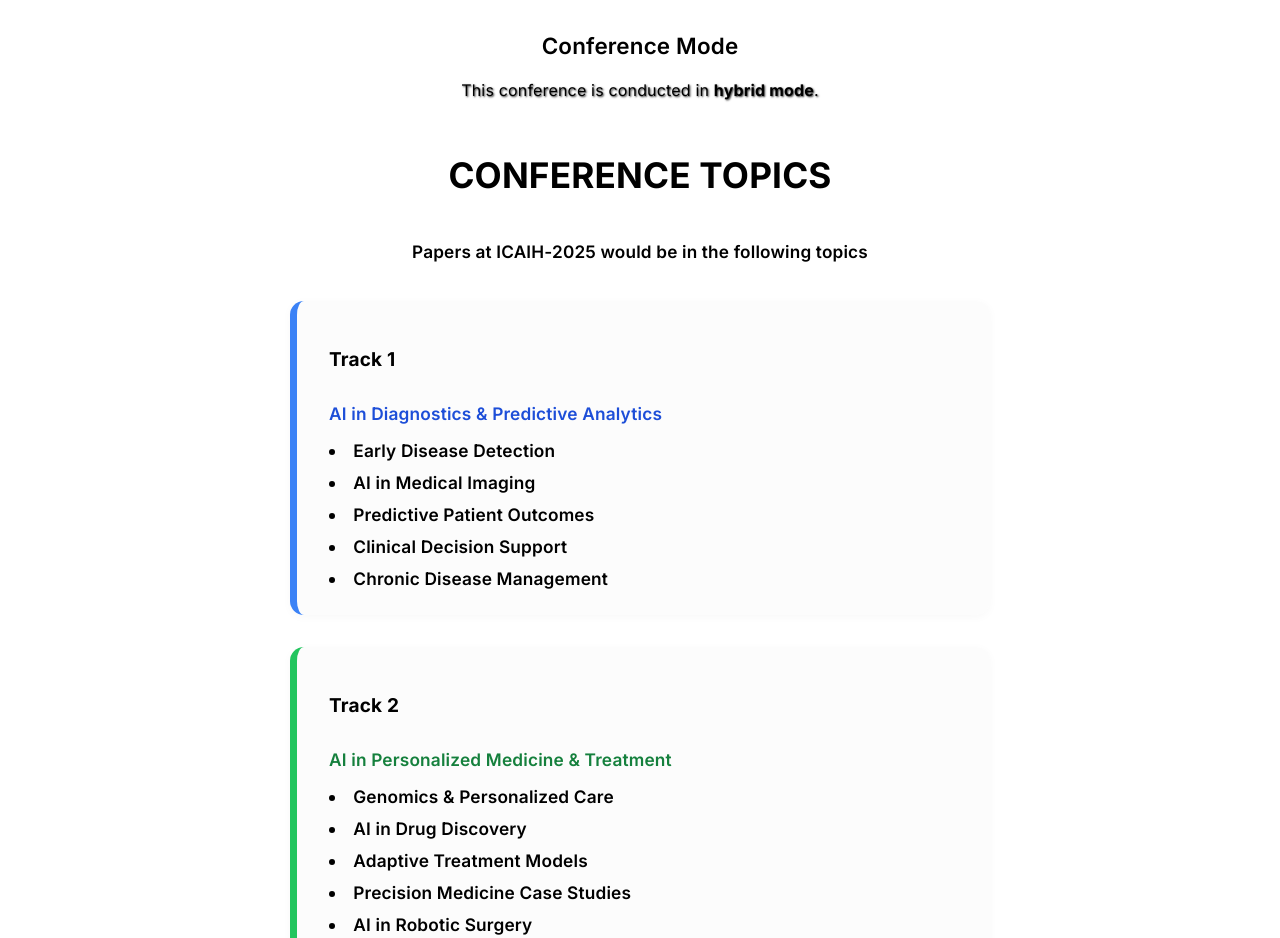
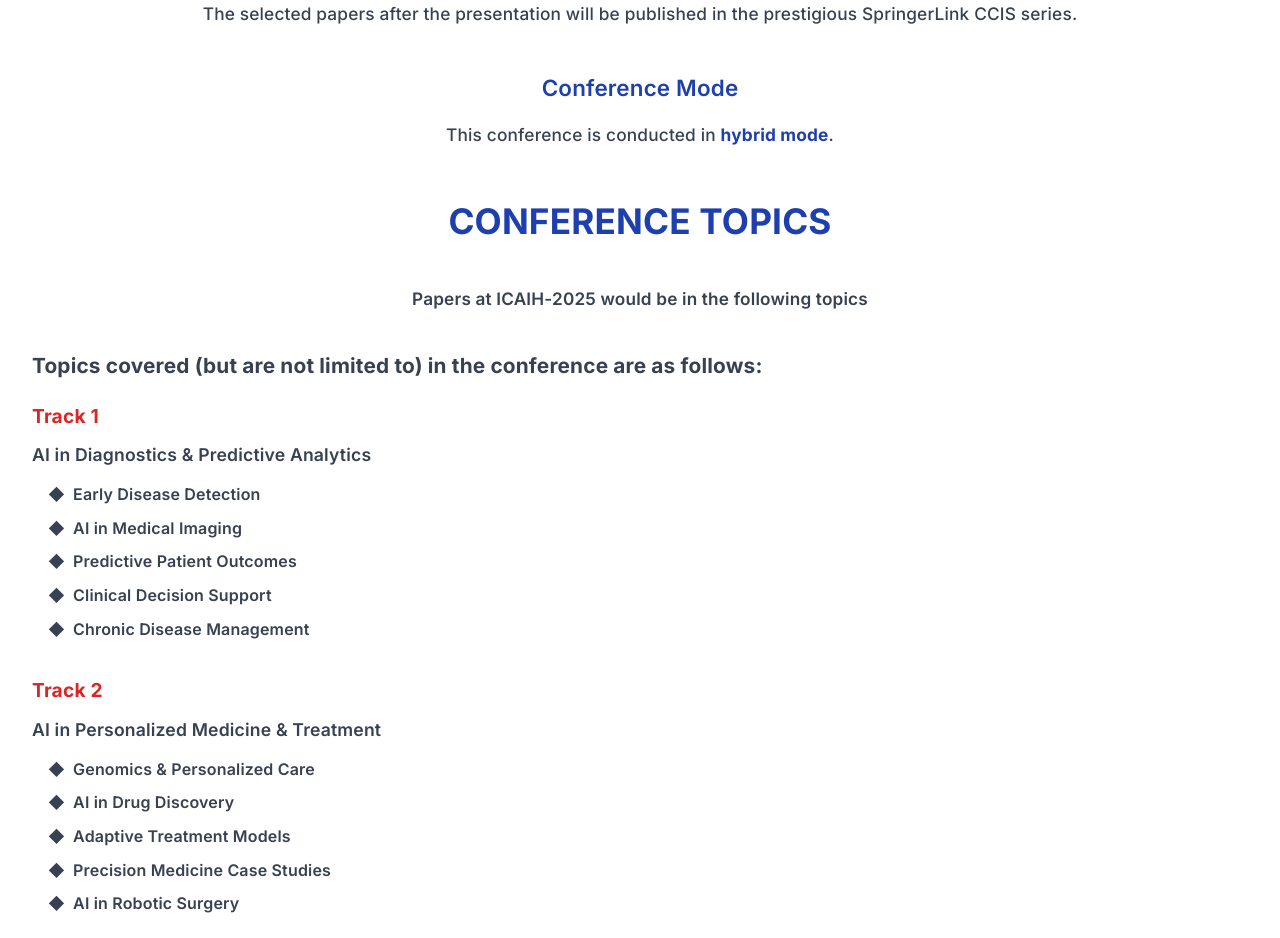
Before and after one commit to nazarethadlynn/SACAIM, a Next.js app: page / in a window 1280 px wide. Shown: the part 2540-3478 px from the top of the page. Built offline with nearby package versions, Linux system fonts and the light colour scheme.

Commit message:
Removed gaps between container

```diff
--- a/src/app/page.tsx
+++ b/src/app/page.tsx
@@ -1,7 +1,6 @@
 import HeroBanner from '@/components/sections/Hero/HeroBanner'
 import AboutUniversity from '@/components/AboutUniversity'
 import AboutConference from '@/components/AboutConference'
-// Removed import ConferenceTopics from '@/components/ConferenceTopics'
 import ConferenceChair from '@/components/ConferenceChair'
 import KeynoteSpeakers from '@/components/KeynoteSpeakers'
 import ImportantDates from '@/components/ImportantDates'
@@ -10,39 +9,37 @@ import Contact from '@/components/Contact'
 
 export default function Home() {
   return (
-    <div className="scrollable-content">
-      <main className="page-content">
-        <section id="home" className="hero-section">
+    <div className="scrollable-content" style={{ margin: 0, padding: 0 }}>
+      <main className="page-content" style={{ margin: 0, padding: 0 }}>
+        <section id="home" className="hero-section" style={{ margin: 0, padding: 0 }}>
           <HeroBanner />
         </section>
 
-        <section id="about" className="content-section">
+        <section id="about" style={{ margin: 0, padding: 0, display: 'block' }}>
           <AboutUniversity />
         </section>
 
-        <section className="content-section">
+        <section style={{ margin: 0, padding: 0, display: 'block' }}>
           <AboutConference />
         </section>
 
-        {/* ConferenceTopics section removed as per your comment */}
-
-        <section className="content-section">
+        <section style={{ margin: 0, padding: 0, display: 'block' }}>
           <ConferenceChair />
         </section>
 
-        <section id="keynote-speakers" className="content-section">
+        <section id="keynote-speakers" style={{ margin: 0, padding: 0, display: 'block' }}>
           <KeynoteSpeakers />
         </section>
 
-        <section id="important-dates" className="content-section">
+        <section id="important-dates" style={{ margin: 0, padding: 0, display: 'block' }}>
           <ImportantDates />
         </section>
 
-        <section className="content-section">
+        <section style={{ margin: 0, padding: 0, display: 'block' }}>
           <Conveners />
         </section>
 
-        <section id="contact" className="content-section">
+        <section id="contact" style={{ margin: 0, padding: 0, display: 'block' }}>
           <Contact />
         </section>
       </main>
--- a/src/components/AboutConference.tsx
+++ b/src/components/AboutConference.tsx
@@ -6,110 +6,93 @@ const AboutConference = () => {
   return (
     <section
       style={{
-        position: 'relative',
-        width: '100vw',
-        left: '50%',
-        right: '50%',
-        marginLeft: '-50vw',
-        marginRight: '-50vw',
+        width: '100%',
         minHeight: '600px',
         color: '#000',
         fontWeight: 600,
         fontSize: '1.08rem',
         lineHeight: 1.7,
         fontFamily: 'Inter, system-ui, -apple-system, "Segoe UI", Arial, sans-serif',
-        background: 'none',
+        background: '#ffffff',
         boxSizing: 'border-box',
-        overflow: 'hidden',
-        padding: 0,
+        padding: '4rem 2rem', // ONLY internal padding
         letterSpacing: '0.01em',
         textShadow: 'none',
+        margin: 0, // ZERO margin
+        border: 'none',
+        outline: 'none',
+        display: 'block',
       }}
     >
       <div
         style={{
-          position: 'absolute',
-          top: 0,
-          left: 0,
-          right: 0,
-          bottom: 0,
           width: '100%',
-          height: '100%',
-          backgroundColor: 'rgba(255, 255, 255, 1)',
-          zIndex: 0,
+          textAlign: 'center',
+          color: '#000',
         }}
-      />
-      <div style={{
-        position: 'relative',
-        zIndex: 1,
-        maxWidth: '1100px',
-        margin: '0 auto',
-        textAlign: 'center',
-        padding: '2.5rem 1.5rem 0 1.5rem',
-        color: '#000',
-      }}>
+      >
         <h2
           style={{
             fontSize: '2.5rem',
             fontWeight: 700,
-            margin: 0,
-            marginBottom: '2rem',
-            color: '#000',
+            margin: '0 0 2rem 0', // Only bottom margin
+            color: '#1e40af',
             textShadow: 'none',
           }}
         >
           ABOUT THE CONFERENCE
         </h2>
-        <p style={{ marginBottom: '1.25rem', color: '#000', fontWeight: 600 }}>
+
+        <p style={{ margin: '0 0 1.25rem 0', color: '#374151', fontWeight: 600 }}>
           St Aloysius (Deemed to be University) is organizing two days International Conference on <strong>
           International Conference on Artificial Intelligence in Healthcare (ICAIH-2025)</strong> which deals
           with the advanced technologies and optimizing solutions in various disciplines of Computer Science,
           Artificial Intelligence, Machine Learning and various fields of Engineering.
         </p>
-        <p style={{ marginBottom: '1.25rem', color: '#000', fontWeight: 600 }}>
+        <p style={{ margin: '0 0 1.25rem 0', color: '#374151', fontWeight: 600 }}>
           The objective of the conference is to encourage interdisciplinary Research and promote the usage of Artificial Intelligence in the area of Medicine. This will further help in improving the overall quality of life and hence facilitate the society at large.
         </p>
-        <p style={{ marginBottom: '1.5rem', color: '#000', fontWeight: 600 }}>
+        <p style={{ margin: '0 0 1.5rem 0', color: '#374151', fontWeight: 600 }}>
           ICAIH-2025 aims to provide opportunity for the researchers to share their ideas and experience with other researchers around the globe. ICAIH-2025 seeks potential research submissions that solicit the state of art applications, innovative methods and analyze unexplored challenges to establish relative solutions.
         </p>
-        <div style={{ marginTop: '2.5rem' }}>
+
+        <div style={{ margin: '2.5rem 0 0 0' }}>
           <h3 style={{
             fontSize: '1.4rem',
             fontWeight: 600,
-            margin: 0,
-            marginBottom: '0.8rem',
-            color: '#000',
+            margin: '0 0 0.8rem 0',
+            color: '#1e40af',
             textShadow: 'none'
           }}>
             Publication
           </h3>
-          <p style={{ color: '#000', margin: 0, fontWeight: 400 }}>
+          <p style={{ color: '#374151', margin: 0, fontWeight: 500 }}>
             The selected papers after the presentation will be published in the prestigious SpringerLink CCIS series.
           </p>
         </div>
-        <div style={{ marginTop: '2.5rem' }}>
+
+        <div style={{ margin: '2.5rem 0 0 0' }}>
           <h3 style={{
             fontSize: '1.4rem',
             fontWeight: 600,
-            margin: 0,
-            marginBottom: '0.8rem',
-            color: '#000',
+            margin: '0 0 0.8rem 0',
+            color: '#1e40af',
             textShadow: 'none'
           }}>
             Conference Mode
           </h3>
-          <p style={{ color: '#000', margin: 0, fontWeight: 400 }}>
-            This conference is conducted in <strong style={{ color: '#000' }}>hybrid mode</strong>.
+          <p style={{ color: '#374151', margin: 0, fontWeight: 500 }}>
+            This conference is conducted in <strong style={{ color: '#1e40af' }}>hybrid mode</strong>.
           </p>
         </div>
-        <div style={{ marginTop: '2.7rem' }}>
+
+        <div style={{ margin: '2.7rem 0 0 0' }}>
           <h2
             style={{
               fontSize: '2.2rem',
               fontWeight: 700,
-              margin: 0,
-              marginBottom: '2rem',
-              color: '#000',
+              margin: '0 0 2rem 0',
+              color: '#1e40af',
               textShadow: 'none'
             }}
           >
@@ -117,152 +100,249 @@ const AboutConference = () => {
           </h2>
           <p style={{
             fontSize: '1.075rem',
-            marginBottom: '2.2rem',
-            color: '#000',
+            margin: '0 0 2.2rem 0',
+            color: '#374151',
             fontWeight: 600,
             textShadow: 'none'
           }}>
             Papers at ICAIH-2025 would be in the following topics
           </p>
         </div>
+
+        {/* FULL WIDTH TOPICS SECTION */}
         <div style={{
-          display: 'grid',
-          gap: '2rem',
-          maxWidth: 700,
-          margin: '0 auto',
-          textAlign: 'left'
+          textAlign: 'left',
+          width: '100%'
         }}>
-          {[
-            {
-              borderColor: '#3b82f6',
-              title: 'Track 1',
-              subtitle: 'AI in Diagnostics & Predictive Analytics',
-              color: '#1d4ed8',
-              items: [
+          <h3 style={{
+            fontSize: '1.3rem',
+            fontWeight: 700,
+            margin: '0 0 1rem 0',
+            color: '#374151',
+            textShadow: 'none'
+          }}>
+            Topics covered (but are not limited to) in the conference are as follows:
+          </h3>
+
+          {/* Track 1 */}
+          <div style={{ margin: '0 0 2rem 0' }}>
+            <h4 style={{
+              fontSize: '1.2rem',
+              fontWeight: 700,
+              margin: '0 0 0.5rem 0',
+              color: '#dc2626',
+              textShadow: 'none'
+            }}>
+              Track 1
+            </h4>
+            <h5 style={{
+              fontSize: '1.1rem',
+              fontWeight: 600,
+              margin: '0 0 0.75rem 0',
+              color: '#374151',
+              textShadow: 'none'
+            }}>
+              AI in Diagnostics & Predictive Analytics
+            </h5>
+            <ul style={{
+              padding: 0,
+              margin: 0,
+              listStyle: 'none',
+              color: '#374151',
+              fontSize: '1rem',
+              lineHeight: 1.6,
+              textShadow: 'none'
+            }}>
+              {[
                 'Early Disease Detection',
                 'AI in Medical Imaging',
                 'Predictive Patient Outcomes',
                 'Clinical Decision Support',
-                'Chronic Disease Management',
-              ],
-            },
-            {
-              borderColor: '#22c55e',
-              title: 'Track 2',
-              subtitle: 'AI in Personalized Medicine & Treatment',
-              color: '#15803d',
-              items: [
+                'Chronic Disease Management'
+              ].map((item, i) => (
+                <li key={i} style={{ margin: '0 0 0.5rem 0', paddingLeft: '1rem' }}>
+                  <span style={{ color: '#374151', marginRight: '0.5rem' }}>◆</span>
+                  {item}
+                </li>
+              ))}
+            </ul>
+          </div>
+
+          {/* Track 2 */}
+          <div style={{ margin: '0 0 2rem 0' }}>
+            <h4 style={{
+              fontSize: '1.2rem',
+              fontWeight: 700,
+              margin: '0 0 0.5rem 0',
+              color: '#dc2626',
+              textShadow: 'none'
+            }}>
+              Track 2
+            </h4>
+            <h5 style={{
+              fontSize: '1.1rem',
+              fontWeight: 600,
+              margin: '0 0 0.75rem 0',
+              color: '#374151',
+              textShadow: 'none'
+            }}>
+              AI in Personalized Medicine & Treatment
+            </h5>
+            <ul style={{
+              padding: 0,
+              margin: 0,
+              listStyle: 'none',
+              color: '#374151',
+              fontSize: '1rem',
+              lineHeight: 1.6,
+              textShadow: 'none'
+            }}>
+              {[
                 'Genomics & Personalized Care',
                 'AI in Drug Discovery',
                 'Adaptive Treatment Models',
                 'Precision Medicine Case Studies',
-                'AI in Robotic Surgery',
-              ],
-            },
-            {
-              borderColor: '#8b5cf6',
-              title: 'Track 3',
-              subtitle: 'Remote Monitoring & Telehealth',
-              color: '#7c3aed',
-              items: [
+                'AI in Robotic Surgery'
+              ].map((item, i) => (
+                <li key={i} style={{ margin: '0 0 0.5rem 0', paddingLeft: '1rem' }}>
+                  <span style={{ color: '#374151', marginRight: '0.5rem' }}>◆</span>
+                  {item}
+                </li>
+              ))}
+            </ul>
+          </div>
+
+          {/* Track 3 */}
+          <div style={{ margin: '0 0 2rem 0' }}>
+            <h4 style={{
+              fontSize: '1.2rem',
+              fontWeight: 700,
+              margin: '0 0 0.5rem 0',
+              color: '#dc2626',
+              textShadow: 'none'
+            }}>
+              Track 3
+            </h4>
+            <h5 style={{
+              fontSize: '1.1rem',
+              fontWeight: 600,
+              margin: '0 0 0.75rem 0',
+              color: '#374151',
+              textShadow: 'none'
+            }}>
+              Remote Monitoring & Telehealth
+            </h5>
+            <ul style={{
+              padding: 0,
+              margin: 0,
+              listStyle: 'none',
+              color: '#374151',
+              fontSize: '1rem',
+              lineHeight: 1.6,
+              textShadow: 'none'
+            }}>
+              {[
                 'Continuous Patient Monitoring',
                 'AI-Enhanced Telemedicine',
                 'IoT & Home Healthcare',
                 'Predictive Device Maintenance',
-                'Wearables & Remote Care',
-              ],
-            },
-            {
-              borderColor: '#fde047',
-              title: 'Track 4',
-              subtitle: 'Ethical & Social Implications of AI',
-              color: '#b45309',
-              items: [
+                'Wearables & Remote Care'
+              ].map((item, i) => (
+                <li key={i} style={{ margin: '0 0 0.5rem 0', paddingLeft: '1rem' }}>
+                  <span style={{ color: '#374151', marginRight: '0.5rem' }}>◆</span>
+                  {item}
+                </li>
+              ))}
+            </ul>
+          </div>
+
+          {/* Track 4 */}
+          <div style={{ margin: '0 0 2rem 0' }}>
+            <h4 style={{
+              fontSize: '1.2rem',
+              fontWeight: 700,
+              margin: '0 0 0.5rem 0',
+              color: '#dc2626',
+              textShadow: 'none'
+            }}>
+              Track 4
+            </h4>
+            <h5 style={{
+              fontSize: '1.1rem',
+              fontWeight: 600,
+              margin: '0 0 0.75rem 0',
+              color: '#374151',
+              textShadow: 'none'
+            }}>
+              Ethical & Social Implications of AI
+            </h5>
+            <ul style={{
+              padding: 0,
+              margin: 0,
+              listStyle: 'none',
+              color: '#374151',
+              fontSize: '1rem',
+              lineHeight: 1.6,
+              textShadow: 'none'
+            }}>
+              {[
                 'Data Privacy & Security',
                 'Ethical AI in Healthcare',
                 'Regulatory & Legal Issues',
                 'Building Trust in AI',
-                'Social Impact & Equity',
-              ],
-            },
-            {
-              borderColor: '#ec4899',
-              title: 'Track 5',
-              subtitle: 'Brain-Computer Interaction (BCI) in healthcare',
-              color: '#a21caf',
-              items: [
+                'Social Impact & Equity'
+              ].map((item, i) => (
+                <li key={i} style={{ margin: '0 0 0.5rem 0', paddingLeft: '1rem' }}>
+                  <span style={{ color: '#374151', marginRight: '0.5rem' }}>◆</span>
+                  {item}
+                </li>
+              ))}
+            </ul>
+          </div>
+
+          {/* Track 5 */}
+          <div style={{ margin: '0 0 0 0' }}>
+            <h4 style={{
+              fontSize: '1.2rem',
+              fontWeight: 700,
+              margin: '0 0 0.5rem 0',
+              color: '#dc2626',
+              textShadow: 'none'
+            }}>
+              Track 5
+            </h4>
+            <h5 style={{
+              fontSize: '1.1rem',
+              fontWeight: 600,
+              margin: '0 0 0.75rem 0',
+              color: '#374151',
+              textShadow: 'none'
+            }}>
+              Brain-Computer Interaction (BCI) in healthcare
+            </h5>
+            <ul style={{
+              padding: 0,
+              margin: 0,
+              listStyle: 'none',
+              color: '#374151',
+              fontSize: '1rem',
+              lineHeight: 1.6,
+              textShadow: 'none'
+            }}>
+              {[
                 'Neuroprosthetics and Assistive Devices',
                 'BCIs for Neurological Rehabilitation and Recovery',
                 'BCI-Based Communication Systems',
                 'BCI-Driven Cognitive Enhancement and Mental Health',
-                'Diagnostic and Monitoring Applications of BCIs',
-              ],
-            },
-          ].map((track, idx) => (
-            <div
-              key={idx}
-              style={{
-                position: 'relative',
-                padding: '1.2rem 1.5rem 1.2rem 2rem',
-                borderRadius: '14px',
-                background: 'rgba(220,220,220,0.09)',
-                borderLeft: `7px solid ${track.borderColor}`,
-                boxShadow: '0 2px 10px 0 rgba(0,0,0,0.03)',
-                color: '#000',
-                marginBottom: 0,
-              }}
-            >
-              <div>
-                <h3 style={{
-                  fontSize: '1.19rem',
-                  fontWeight: 700,
-                  marginBottom: '0.32rem',
-                  color: '#000',
-                  textShadow: 'none'
-                }}>{track.title}</h3>
-                <h4 style={{
-                  fontSize: '1.08rem',
-                  fontWeight: 600,
-                  marginBottom: '0.46rem',
-                  color: track.color,
-                  textShadow: 'none'
-                }}>{track.subtitle}</h4>
-                <ul style={{
-                  padding: 0,
-                  margin: 0,
-                  listStyle: 'disc',
-                  listStylePosition: 'inside',
-                  color: '#000',
-                  fontSize: '1.08rem',
-                  lineHeight: 1.7,
-                  textShadow: 'none'
-                }}>
-                  {track.items.map((item, i) => (
-                    <li key={i} style={{ marginBottom: '0.16rem' }}>{item}</li>
-                  ))}
-                </ul>
-              </div>
-            </div>
-          ))}
-        </div>
-        <div
-          style={{
-            position: 'relative',
-            maxWidth: 600,
-            margin: '2.6rem auto 0 auto',
-            padding: '1.1rem 1.4rem',
-            borderRadius: '11px',
-            background: '#fef08a',
-            borderLeft: '6px solid #fde047',
-            color: '#000',
-            fontWeight: 600,
-            lineHeight: 1.65
-          }}
-        >
-          <p style={{ color: '#000', margin: 0, fontWeight: 600 }}>
-            <span style={{ fontWeight: 800, color: '#000' }}>Note:</span> Any papers related to{' '}
-            <span style={{ fontWeight: 800, color: '#1d4ed8' }}>AI & ML</span> can be considered.
-          </p>
+                'Diagnostic and Monitoring Applications of BCIs'
+              ].map((item, i) => (
+                <li key={i} style={{ margin: '0 0 0.5rem 0', paddingLeft: '1rem' }}>
+                  <span style={{ color: '#374151', marginRight: '0.5rem' }}>◆</span>
+                  {item}
+                </li>
+              ))}
+            </ul>
+          </div>
         </div>
       </div>
     </section>
```
